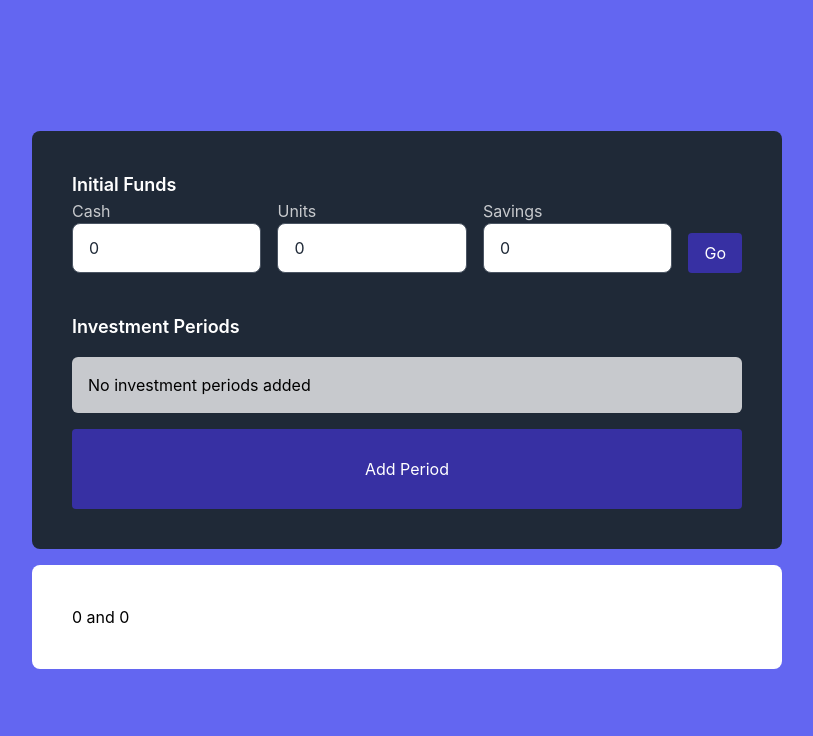
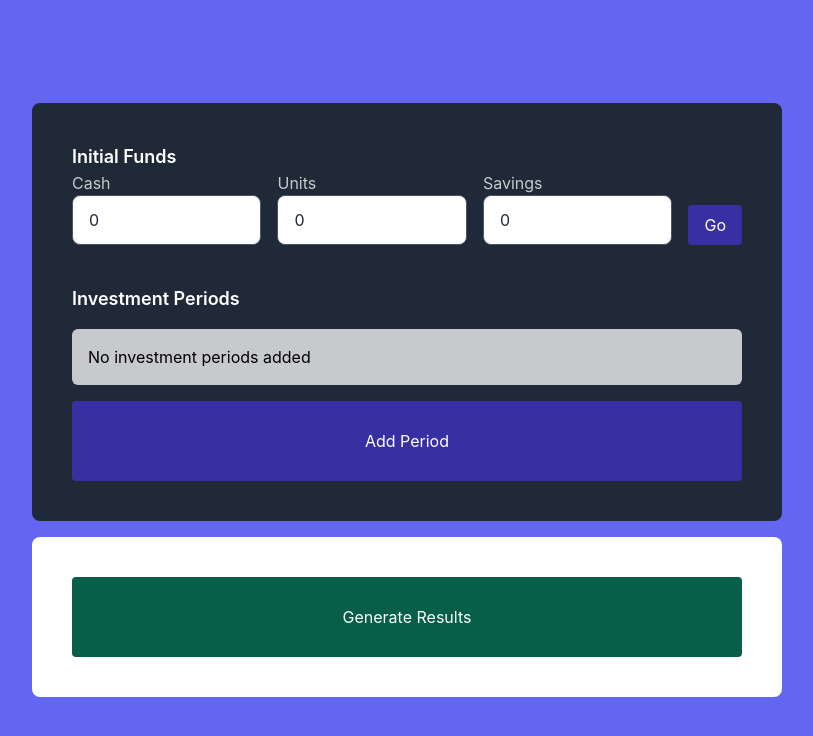
Before and after one commit to DClarkFarr/crypto-crown-calculator, a React (Vite) app: page / in a window 1280 px wide. Shown: the top 736 px of the page, without its empty margins (233-1046 px from the left). Built offline with nearby package versions, Linux system fonts and the light colour scheme.

Commit message:
ready for serious building

```diff
--- a/src/App.tsx
+++ b/src/App.tsx
@@ -10,6 +10,8 @@ import ManageBatches from "./components/ManageBatches";
 function App() {
     const batch = useBatchStore();
     const fund = useFundStore();
+
+    const [isGenerating, setIsGenerating] = useState(false);
 
     const deferredRows = useDeferredValue(batch.results);
 
@@ -41,6 +43,14 @@ function App() {
         batch.clearResults();
     };
 
+    const onGenerate = () => {
+        setIsGenerating(true);
+
+        setTimeout(() => {
+            setIsGenerating(false);
+        }, 1000);
+    };
+
     return (
         <div className="app flex flex-col justify-center items-center min-h-screen w-full bg-indigo-500 p-10">
             <div className="app__fund p-10 mb-4 rounded-lg bg-gray-800 max-w-full w-[750px]">
@@ -57,9 +67,21 @@ function App() {
                 </div>
             </div>
             <div className="app__content p-10 rounded-lg bg-white max-w-full w-[750px]">
-                {fund.savings} and {fund.units}
                 {deferredRows.length > 0 && (
                     <CalculateTable rows={deferredRows} />
+                )}
+                {!deferredRows.length && (
+                    <button
+                        className="btn bg-emerald-800 hover:bg-emerald-900 w-full"
+                        onClick={onGenerate}
+                        disabled={isGenerating}
+                    >
+                        <div className="px-10 py-5">
+                            {isGenerating
+                                ? "Generating..."
+                                : "Generate Results"}
+                        </div>
+                    </button>
                 )}
             </div>
         </div>
```
